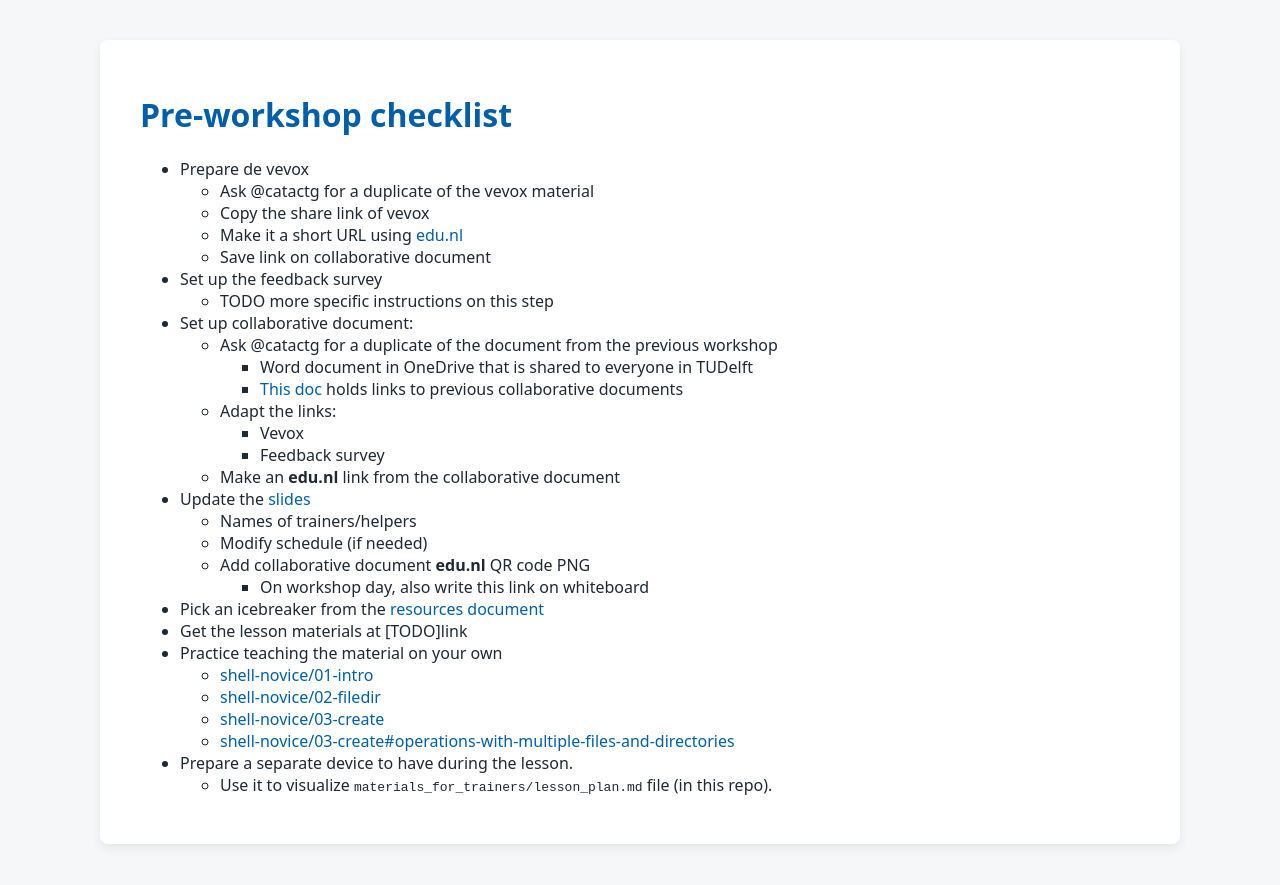
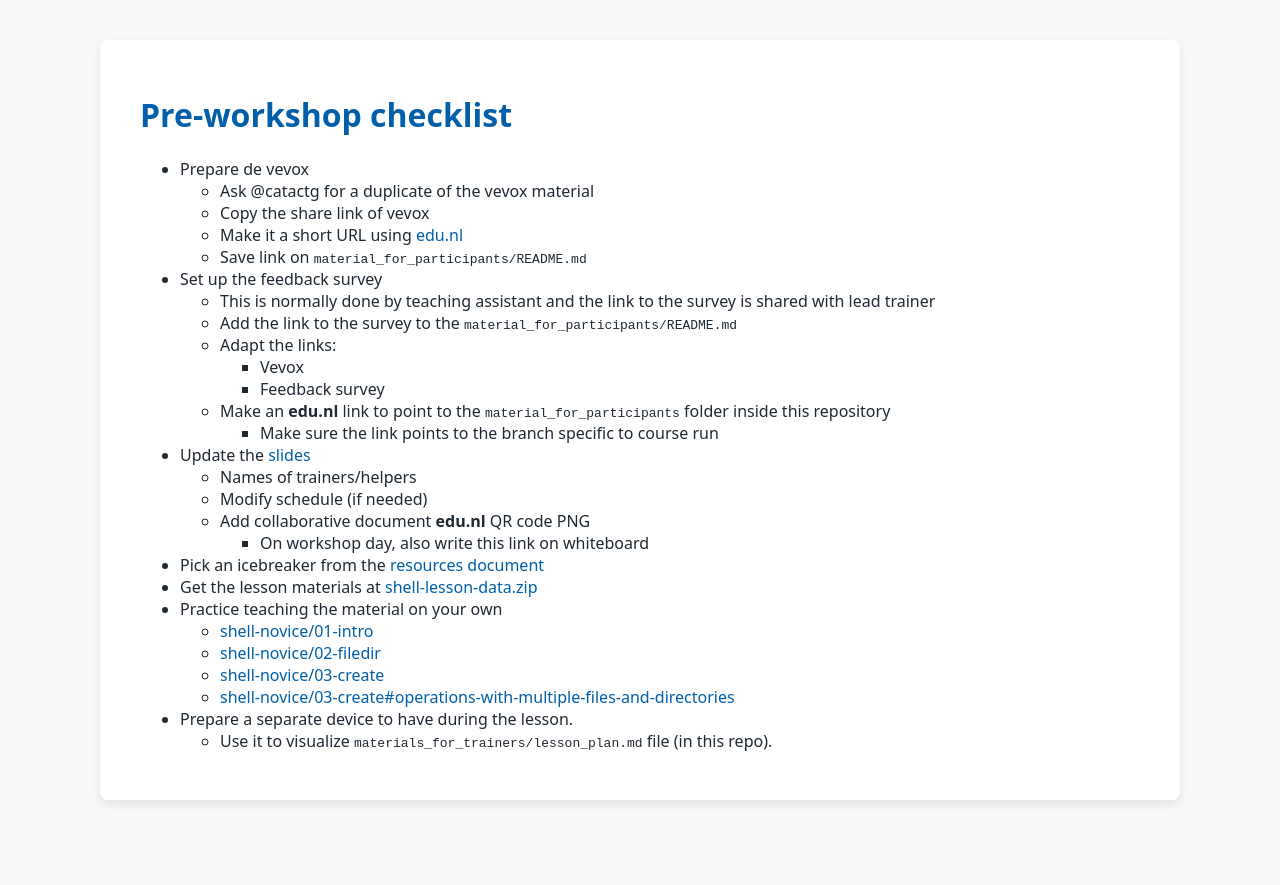
Before and after one commit to tu-delft-library/introduction_to_UNIX_shell, a Jekyll site: the page built from materials_for_trainers/pre_workshop_checklist.md, in a window 1280 px wide. Shown: the top 885 px of the page. Built offline with Jekyll 4.4.1, drawn with Linux system fonts in a browser that asks for light colours; our own code applies the rules of GitHub Pages for plain Markdown files.

Commit message:
update preworkshop checklist

```diff
--- a/materials_for_trainers/pre_workshop_checklist.md
+++ b/materials_for_trainers/pre_workshop_checklist.md
@@ -3,17 +3,16 @@
     - Ask @catactg for a duplicate of the vevox material
     - Copy the share link of vevox
     - Make it a short URL using [edu.nl](edu.nl)
-    - Save link on collaborative document
+    - Save link on `material_for_participants/README.md`
+
 - Set up the feedback survey
-    - TODO more specific instructions on this step
-- Set up collaborative document:
-    - Ask @catactg for a duplicate of the document from the previous workshop
-        - Word document in OneDrive that is shared to everyone in TUDelft
-        - [This doc](https://tud365.sharepoint.com/:w:/r/sites/ResearchDataServices/Gedeelde%20documenten/Training/Research_Software_Training/lesson_plans/resources/collaborative_documents_links.docx?d=we39fc1d5691343b185c0c5f8104a9269&csf=1&web=1&e=thh4BO) holds links to previous collaborative documents
+    - This is normally done by teaching assistant and the link to the survey is shared with lead trainer
+    - Add the link to the survey to the `material_for_participants/README.md`
     - Adapt the links:
         - Vevox
         - Feedback survey
-    - Make an **edu.nl** link from the collaborative document
+    - Make an **edu.nl** link to point to the `material_for_participants` folder inside this repository
+        - Make sure the link points to the branch specific to course run
 
 - Update the [slides](https://tud365.sharepoint.com/:p:/r/sites/ResearchDataServices/Gedeelde%20documenten/Training/Research_Software_Training/lesson_plans/resources/Introduction%20to%20UNIX%20shell.pptx?d=waa8b334f650548598f1cf27dc80f2923&csf=1&web=1&e=RbBBDG&nav=eyJzSWQiOjI1NywiY0lkIjozNjkxODA1NTA0fQ)
     - Names of trainers/helpers
@@ -22,7 +21,7 @@
         - On workshop day, also write this link on whiteboard
 
 - Pick an icebreaker from the [resources document](https://tud365.sharepoint.com/:w:/r/sites/ResearchDataServices/Gedeelde%20documenten/Training/Research_Software_Training/lesson_plans/resources/resources.docx?d=waea671d7fc6a46d5b5c068fc19f41940&csf=1&web=1&e=f2QYgy)
-- Get the lesson materials at [TODO]link
+- Get the lesson materials at [shell-lesson-data.zip](material_for_participants/shell-lesson-data.zip)
 - Practice teaching the material on your own
     - [shell-novice/01-intro](https://swcarpentry.github.io/shell-novice/01-intro.html)
     - [shell-novice/02-filedir](https://swcarpentry.github.io/shell-novice/02-filedir.html)
```
